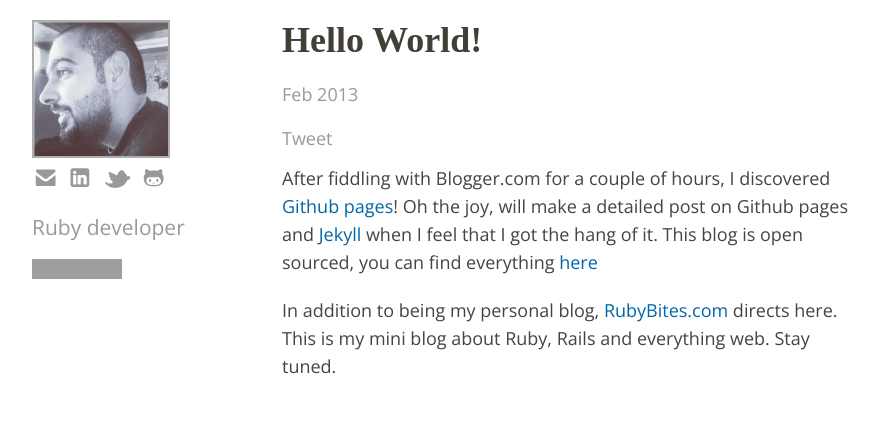
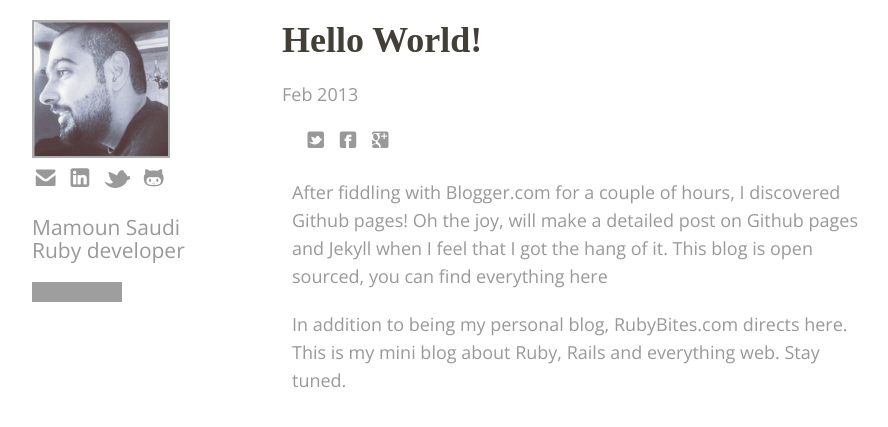
Before and after one commit to aqabawe/aqabawe.github.com, a Jekyll site: the page built from _posts/2013-02-12-hello-world!.md, in a window 1280 px wide. Shown: the top 427 px of the page, without its empty margins (138-1026 px from the left). Built offline with Jekyll 4.4.1, drawn with Linux system fonts in a browser that asks for light colours; some web fonts are replaced; comment, search, counter and statistics services are not loaded; grey boxes are pictures that could not be loaded.

Commit message:
social bar

```diff
--- a/_layouts/default.html
+++ b/_layouts/default.html
@@ -82,6 +82,7 @@
           </ul>
 
           <ul id="me">
+            <li class="gray" style="font-size:21px;">Mamoun Saudi</li>
             <li class="gray" style="font-size:21px;">Ruby developer</li>
           </ul>
           <ul>
@@ -93,7 +94,6 @@
           </ul>
         </section>
       </div>
-
       {{ content }}
     </div>
   </body>
--- a/_layouts/post.html
+++ b/_layouts/post.html
@@ -19,8 +19,20 @@
   </div>
 
   <div class='ten columns gray' id="social" style="padding-bottom: 15px;">
-    <a href="https://twitter.com/share" class="twitter-share-button" data-via="Aqabawe" data-count="none" data-hashtags="RubyBites">Tweet</a>
-<script>!function(d,s,id){var js,fjs=d.getElementsByTagName(s)[0];if(!d.getElementById(id)){js=d.createElement(s);js.id=id;js.src="//platform.twitter.com/widgets.js";fjs.parentNode.insertBefore(js,fjs);}}(document,"script","twitter-wjs");</script>  </div>
+    <div id="myExtraContent12">
+      <ul class="social_links">
+        <li>
+          <a class="icon-twitter-sign" href="http://twitter.com/share?url=http://rubybites.com{{ page.url }}&text={{ page.title }}%20&hashtags=RubyBites,RubyOnRails&via=Aqabawe" target="_blank"></a>
+        </li>
+        <li>
+          <a href='http://www.facebook.com/share.php?u=http://rubybites.com{{ page.url }}' class="icon-facebook-sign"></a>
+        </li>
+        <li>
+          <a href="https://plus.google.com/share?url=http://rubybites.com{{ page.url }}" class="icon-google-plus-sign"></a>
+        </li>
+      </ul>
+    </div>
+
   <div class="ten columns" id="article-content">
     {{ content }}
   </div>
```
